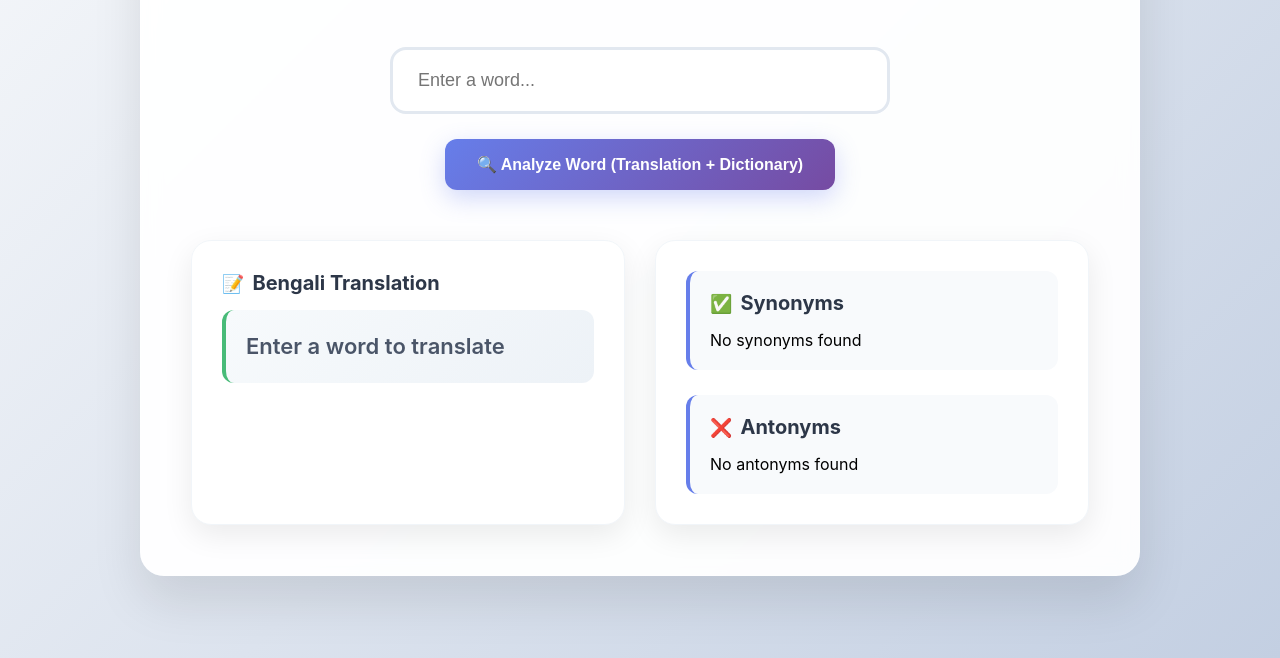
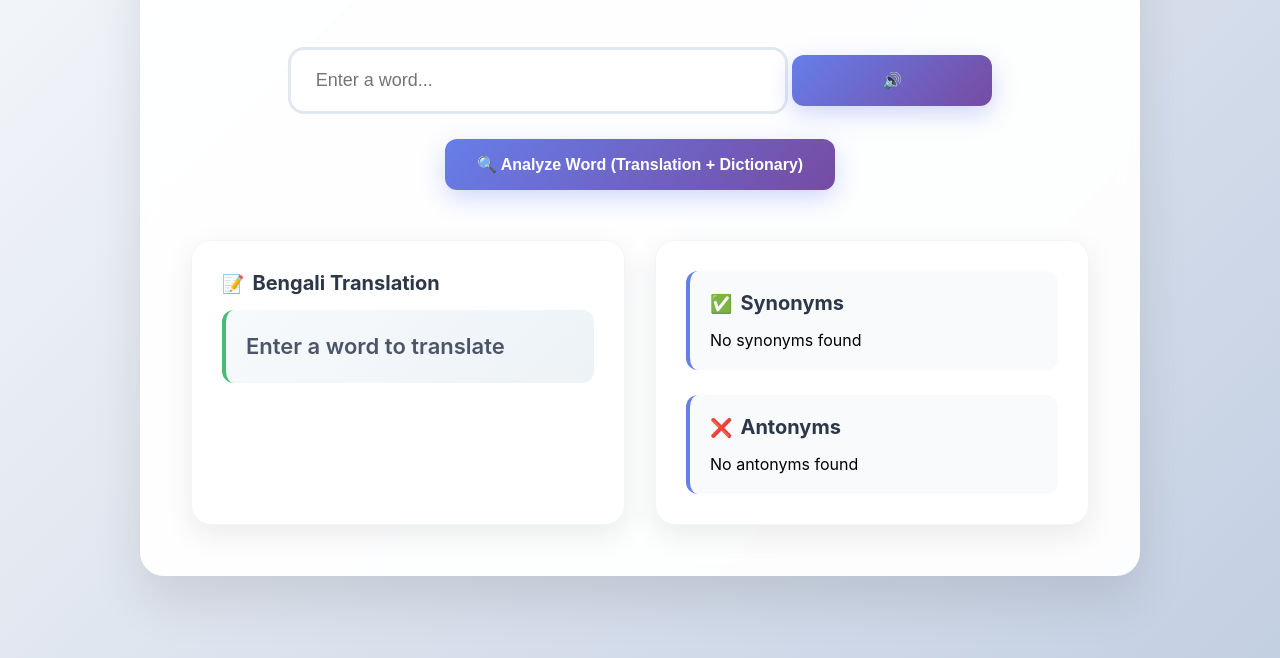
Before and after one commit to KingGaming7529/wordshelper, a website: page public/index.html in a window 1280 px wide. Shown: the part 142-800 px from the top of the page. Drawn offline with Linux system fonts and the light colour scheme.

Commit message:
Update index.html

```diff
--- a/public/index.html
+++ b/public/index.html
@@ -16,7 +16,12 @@
     <div class="container">
         <h1>Words Helper</h1>
         <div class="input-section">
-            <input type="text" id="wordInput" placeholder="Enter a word...">
+            <div class="input-with-audio">
+                <input type="text" id="wordInput" placeholder="Enter a word...">
+                <button class="audio-btn-inside" id="inputAudioBtn" onclick="playInputWordAudio()" title="Listen to pronunciation">
+                    🔊
+                </button>
+            </div>
             <div class="button-group">
                 <button onclick="analyzeWord()">🔍 Analyze Word (Translation + Dictionary)</button>
             </div>
```
